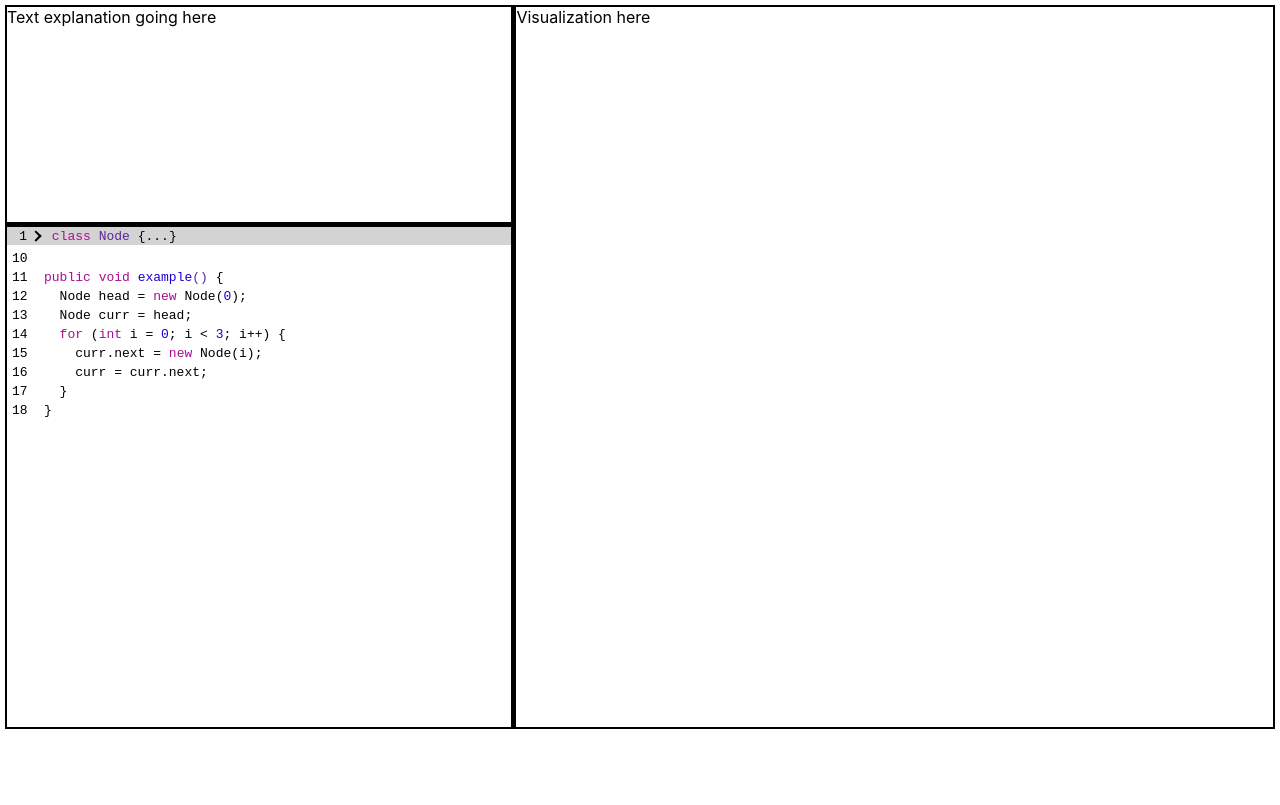
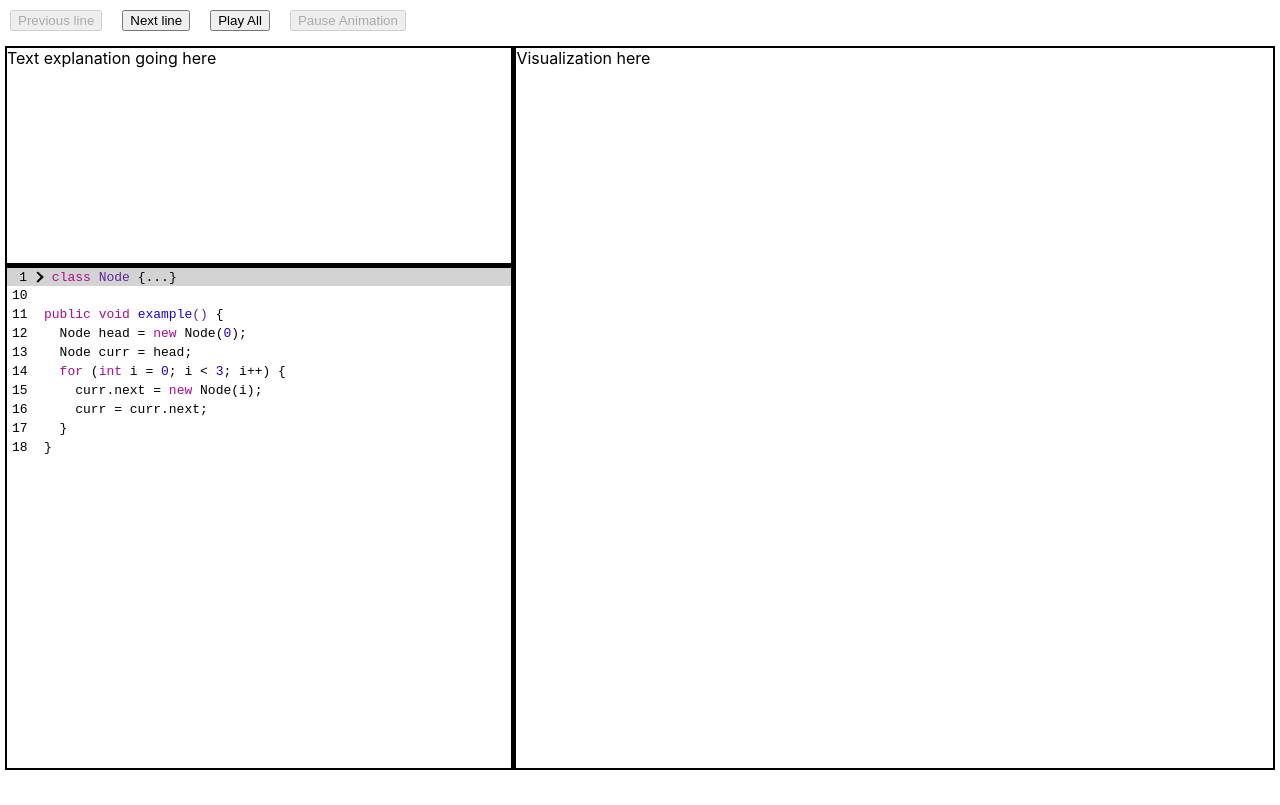
Before and after one commit to hawkticehurst/destructure-io, a React (Create React App) app: page / in a window 1280 px wide. Built offline with nearby package versions, Linux system fonts and the light colour scheme.

Commit message:
Finish primary code display code

```diff
--- a/src/App.css
+++ b/src/App.css
@@ -83,6 +83,10 @@ body {
 }
 
 .chunk {
+  min-width: 100%;
+}
+
+.chunk-open {
   max-height: 1000px;
   /* overflow-y: hidden; */
   transition: 1s;
@@ -97,13 +101,14 @@ body {
 
 .hidden-chunk {
   background-color: lightgray;
+}
 
-  /* This mostly fixes the background color not scaling */
-  display: inline-block;
-  min-width: 100%;
+.selected-line {
+  background-color: lightyellow;
 }
 
 .code-line {
+  min-width: 100%;
   display: flex;
   font-size: 13px;
   font-family: monospace;
@@ -124,7 +129,11 @@ body {
   user-select: none;
 }
 
-/* Chevrons from https://codepen.io/egf/pen/jzylw */
+/* Chevrons based on https://codepen.io/egf/pen/jzylw */
+.chevron {
+  transition: .5s;
+}
+
 .chevron::before {
 	border-style: solid;
 	border-width: 0.2em 0.2em 0 0;
@@ -133,10 +142,11 @@ body {
 	height: 0.45em;
 	left: 0.15em;
 	position: relative;
-	top: 0.15em;
+	top: 5px;
 	transform: rotate(-45deg);
 	width: 0.45em;
   transition: .5s;
+  vertical-align: top;
 }
 
 .chevron:hover {
@@ -145,11 +155,9 @@ body {
 }
 
 .chevron.right:before {
-	left: 0;
 	transform: rotate(45deg);
 }
 
 .chevron.bottom:before {
-	top: 0;
 	transform: rotate(135deg);
 }
--- a/src/components/App.js
+++ b/src/components/App.js
@@ -1,39 +1,12 @@
 import React from 'react';
-import TwoPaneResizable from './common/TwoPaneResizable';
-import CodeDisplay from './code-display/CodeDisplay';
+import LearningModule from './LearningModule';
 import '../App.css';
-
-// TODO Remove this. We will probably want to load these in from some submodule component later
-import data from "../code-files/example.json";
 
 function App() {
   return (
     <div className="App">
-      {/* TODO these inline styles are just temporary */}
-      <div style={{margin: "5px", border: "solid black 2px", height: "90vh"}}>
-        <TwoPaneResizable
-          firstComponent={
-            <TwoPaneResizable
-              firstComponent={
-                <div>
-                  Text explanation going here
-                </div>
-              }
-              secondComponent={
-                <CodeDisplay language="java" codeData={data} />
-              }
-              initialStartSize={30}
-              splitHorizontal={true}
-              />
-          }
-          secondComponent={
-            <div>
-              Visualization here
-            </div>
-          }
-          initialStartSize={40}
-           />
-      </div>
+      {/* TODO going to put some form of routing here eventually */}
+      <LearningModule />
     </div>
   );
 }
--- /dev/null
+++ b/src/components/LearningModule.js
@@ -0,0 +1,107 @@
+import React, {useState} from 'react';
+import TwoPaneResizable from './common/TwoPaneResizable';
+import CodeDisplay from './code-display/CodeDisplay';
+import useInterval from '../hooks/useInterval';
+
+// TODO Remove this. We will probably want to load these in from some submodule component later
+import data from "../code-files/example.json";
+
+const language = "java"; // TODO make this selectable
+
+// We only want to run this code once, so its outside the component. We might need to move it
+// into a useEffect somehow once the language is changable from java though.
+const trueSelecteLineMap = new Map();
+let iterationNumber = 1;
+let startingLine = 1;
+data.forEach(chunkObj => {
+  const {code, type, loopCounter} = chunkObj;
+  if (type !== 'hidden' && type !== 'skipped') {
+    // TODO use loopCounter of selected input box
+    let remainingLoops = loopCounter != null ? loopCounter[0] : 1;
+    while (remainingLoops > 0) {
+      for (let i = 0; i < code[language].length; i++) {
+        trueSelecteLineMap.set(iterationNumber, startingLine + i);
+        iterationNumber++;
+      }
+      remainingLoops--;
+    }
+  }
+  startingLine += code[language].length;
+});
+
+/**
+ * No props, this is the primary component for a module
+ *
+ * TODO add props to select a different submodule based on route
+ */
+function LearningModule() {
+  const [selectedLine, setSelectedLine] = useState(-1);
+  const [speed, setSpeed] = useState(null);
+
+  useInterval(() => {
+    setNextLine();
+  }, speed);
+
+  const setNextLine = () => {
+    if (selectedLine === -1) {
+      setSelectedLine(1);
+    } else if (selectedLine === trueSelecteLineMap.size) {
+      setSelectedLine(-1);
+      stopAnimation();
+    } else {
+      setSelectedLine(selectedLine + 1);
+    }
+  };
+
+  const setPreviousLine = () => {
+    if (selectedLine <= 1) {
+      setSelectedLine(-1);
+    } else {
+      setSelectedLine(selectedLine - 1);
+    }
+  };
+
+  const startAnimation = () => {
+    setSpeed(500);
+  };
+
+  const stopAnimation = () => {
+    setSpeed(null);
+  };
+
+  return (
+    <div>
+      {/* TODO these inline styles are just temporary */}
+      <button style={{margin: "10px"}} onClick={setPreviousLine} disabled={selectedLine <= 0}>Previous line</button>
+      <button style={{margin: "10px"}} onClick={setNextLine}>Next line</button>
+      <button style={{margin: "10px"}} onClick={startAnimation} disabled={speed != null}>Play All</button>
+      <button style={{margin: "10px"}} onClick={stopAnimation} disabled={speed == null}>Pause Animation</button>
+      <div style={{margin: "5px", border: "solid black 2px", height: "90vh"}}>
+        <TwoPaneResizable
+          firstComponent={
+            <TwoPaneResizable
+              firstComponent={
+                <div>
+                  Text explanation going here
+                </div>
+              }
+              secondComponent={
+                <CodeDisplay language={language} codeData={data} selectedLine={trueSelecteLineMap.get(selectedLine)} />
+              }
+              initialStartSize={30}
+              splitHorizontal={true}
+              />
+          }
+          secondComponent={
+            <div>
+              Visualization here
+            </div>
+          }
+          initialStartSize={40}
+           />
+      </div>
+    </div>
+  );
+}
+
+export default LearningModule;
--- a/src/components/code-display/CodeChunk.js
+++ b/src/components/code-display/CodeChunk.js
@@ -9,25 +9,30 @@ import CodeLine from './CodeLine';
  *
  * Optional Props:
  * isHidden {Boolean} - Defaults to false, if true it shows as "grayed out"
+ * selectedLine {number} - Number of selected line. If undefined or -1 is passed, no lines are selected
  */
 function CodeChunk(props) {
-  const {code, language, lineNumberStart, isHidden} = props;
+  const {code, language, lineNumberStart, isHidden, selectedLine} = props;
   const [isCollapsed, setIsCollapsed] = useState(isHidden);
 
   const codeLines = code.map((lineData, index) => {
+    const lineNumber = index + lineNumberStart;
     return <CodeLine
             language={language}
             code={lineData.given}
-            lineNumber={index + lineNumberStart}
+            lineNumber={lineNumber}
             onChevronClick={index === 0 ? () => setIsCollapsed(!isCollapsed) : null}
             isCollapsed={isCollapsed}
             isHidden={isHidden}
+            isSelected={selectedLine === lineNumber}
             key={index} />
   });
 
   let className = "chunk";
   if (isCollapsed) {
-    className += "-collapsed";
+    className += " chunk-collapsed";
+  } else {
+    className += " chunk-open"
   }
   if (isHidden) {
     className += " hidden-chunk";
--- a/src/components/code-display/CodeDisplay.js
+++ b/src/components/code-display/CodeDisplay.js
@@ -1,9 +1,10 @@
-import React from 'react';
+import React, {useEffect} from 'react';
 import CodeChunk from './CodeChunk';
 
 /**
  * Required Props:
  * language {String} - "java", "javascript", etc
+ * selectedLine {number} - line number to highlight, -1 to highlight nothing
  * codeData {Array<Obj>} - Code data as a JS object in format:
  [
     {
@@ -24,22 +25,41 @@ import CodeChunk from './CodeChunk';
   ]
  */
 function CodeDisplay(props) {
-  const {codeData, language} = props;
+  const {codeData, language, selectedLine} = props;
+
+  // This is a bit hacky, but it listens for horizontal scrolls on the code display
+  // If any happen, it makes sure all lines stay the full width of the container,
+  // which keeps the background colors visable.
+  useEffect(() => {
+    document.querySelector('.code-display').addEventListener('scroll', () => {
+      const chunks = document.querySelectorAll('.chunk');
+      let maxWidth = 0;
+      chunks.forEach((line) => {
+        if (line.scrollWidth > maxWidth) {
+          maxWidth = line.scrollWidth;
+        }
+      });
+      chunks.forEach((line) => {
+        line.style.width = maxWidth + "px";
+      });
+    });
+  }, []);
 
   let currLineNumber = 1;
   const codeChunks = codeData.map((chunkObj, index) => {
+    const {code, type} = chunkObj;
     const codeChunk = (
       <CodeChunk
         language={language}
-        code={chunkObj.code[language]}
+        code={code[language]}
         lineNumberStart={currLineNumber}
-        isHidden={chunkObj.type === "hidden"}
+        isHidden={type === "hidden"}
+        selectedLine={selectedLine}
         key={index} />
     );
-    currLineNumber += chunkObj.code[language].length;
+    currLineNumber += code[language].length;
     return codeChunk;
   });
-
   return (
     <div className="code-display">
       {codeChunks}
--- a/src/components/code-display/CodeLine.js
+++ b/src/components/code-display/CodeLine.js
@@ -11,9 +11,10 @@ import CodeHighlight from './CodeHighlight';
  * onChevronClick {function} - Function called when chevron is clicked. If not present, no chevron
  * isCollapsed {Boolean} - Defaults to false
  * isHidden {Boolean} - Defaults to false, if true it shows as "grayed out". Must be true for chevron
+ * isSelected {Boolean} - defaults to false, true to show code as selected
  */
 function CodeLine(props) {
-  const {code, language, lineNumber, isCollapsed, onChevronClick, isHidden} = props;
+  const {code, language, lineNumber, isCollapsed, onChevronClick, isHidden, isSelected} = props;
   const [codeEllipses, setCodeEllipses] = useState(onChevronClick != null && isHidden && isCollapsed ? '...}' : '');
 
   const clickChevron = () => {
@@ -31,14 +32,16 @@ function CodeLine(props) {
     onClick={clickChevron} />
   : null;
 
+  const lineClass = isSelected ? "code-line selected-line" : "code-line";
+
   return (
-    <div className="code-line">
+    <div className={lineClass}>
       <div className="line-number">
         {lineNumber}
       </div>
       {chevron}
       <div className="code-content">
-        <CodeHighlight isHidden={isHidden} language={language}>
+        <CodeHighlight isHidden={isHidden} isSelected={isSelected} language={language}>
           {code + codeEllipses}
         </CodeHighlight>
       </div>
--- /dev/null
+++ b/src/hooks/useInterval.js
@@ -0,0 +1,26 @@
+import { useEffect, useRef } from 'react';
+
+// delay = null to end the callback, similar to setTimeout
+// Example usage in LearningModule.js
+// Based on https://overreacted.io/making-setinterval-declarative-with-react-hooks/
+function useInterval(callback, delay) {
+  const savedCallback = useRef();
+
+  // Remember the latest callback.
+  useEffect(() => {
+    savedCallback.current = callback;
+  }, [callback]);
+
+  // Set up the interval.
+  useEffect(() => {
+    function tick() {
+      savedCallback.current();
+    }
+    if (delay !== null) {
+      let id = setInterval(tick, delay);
+      return () => clearInterval(id);
+    }
+  }, [delay]);
+}
+
+export default useInterval;
```
Also changed, not shown: src/components/code-display/CodeHighlight.js (+5 -3 lines), src/components/code-display/highlight-styles/selected.scss (added, +99 -0 lines).
